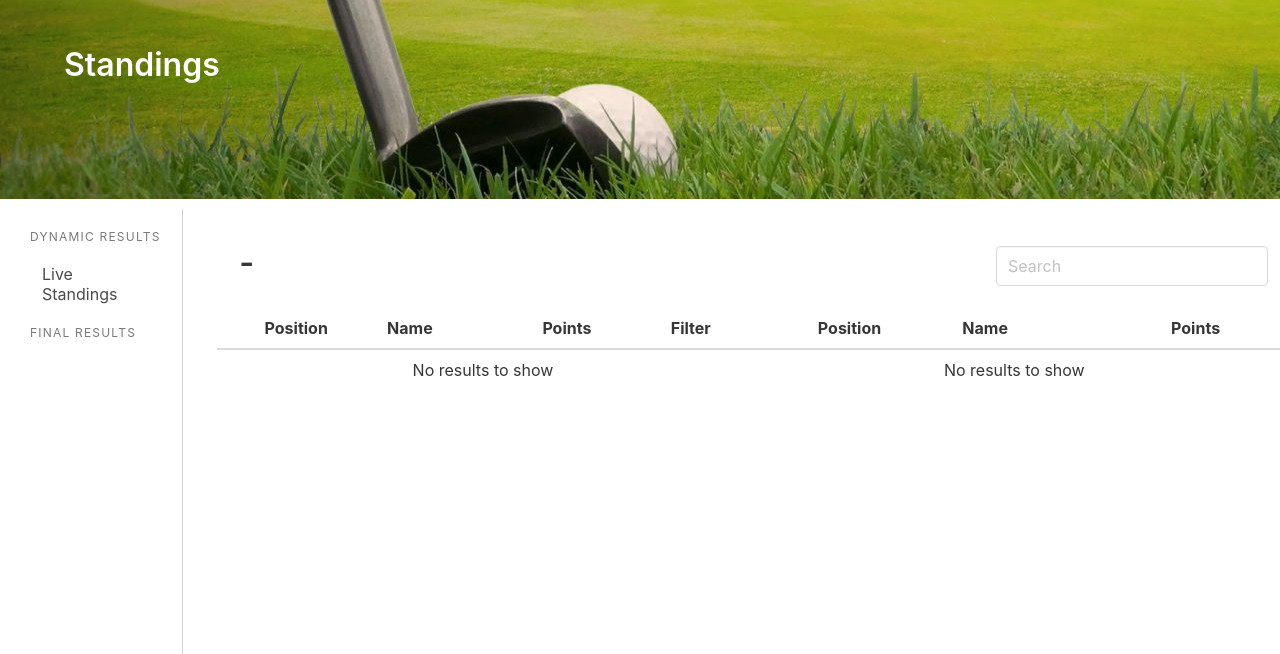
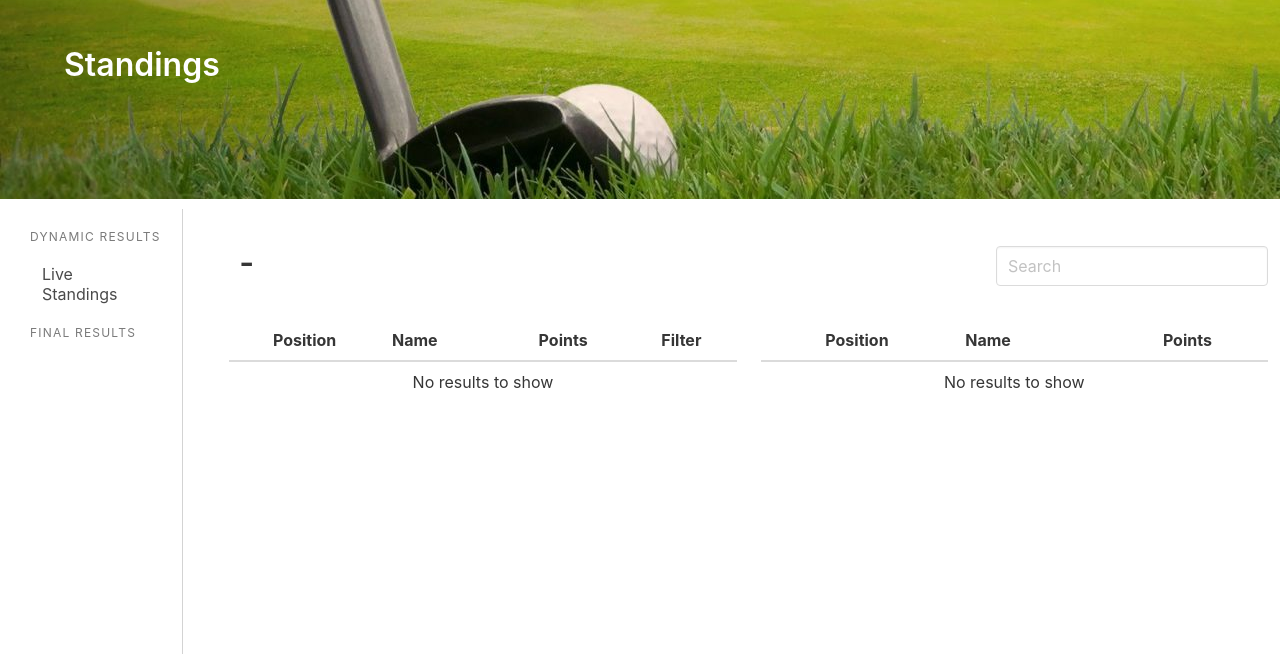
Before and after one commit to jcapper34/GolfPool, a Flask app: template results/templates/standings-past.html in a window 1280 px wide. Shown: the part 53-707 px from the top of the page. Run offline with Flask 2, Linux system fonts and the light colour scheme; the template is opened without the code that fills it, so the values that code supplies are empty; some libraries are stand-ins or nearby versions.

Commit message:
Fixed standings tables section issues

```diff
--- a/results/templates/standings-past.html
+++ b/results/templates/standings-past.html
@@ -28,8 +28,12 @@ params:
             {# Tables #}
             <div id="standings-tables">
                 <div class="columns">
-                {{ smac.standings_table(tournament.picksets) }}
-                {{ smac.leaderboard_table(tournament.players) }}
+                    <div id="standings-table-column" class="column is-half">
+                    {{ smac.standings_table(tournament.picksets) }}
+                    </div>
+                    <div id="leaderboard-table-column" class="column is-half">
+                    {{ smac.leaderboard_table(tournament.players) }}
+                    </div>
                 </div>
             </div>
         </section>
```
